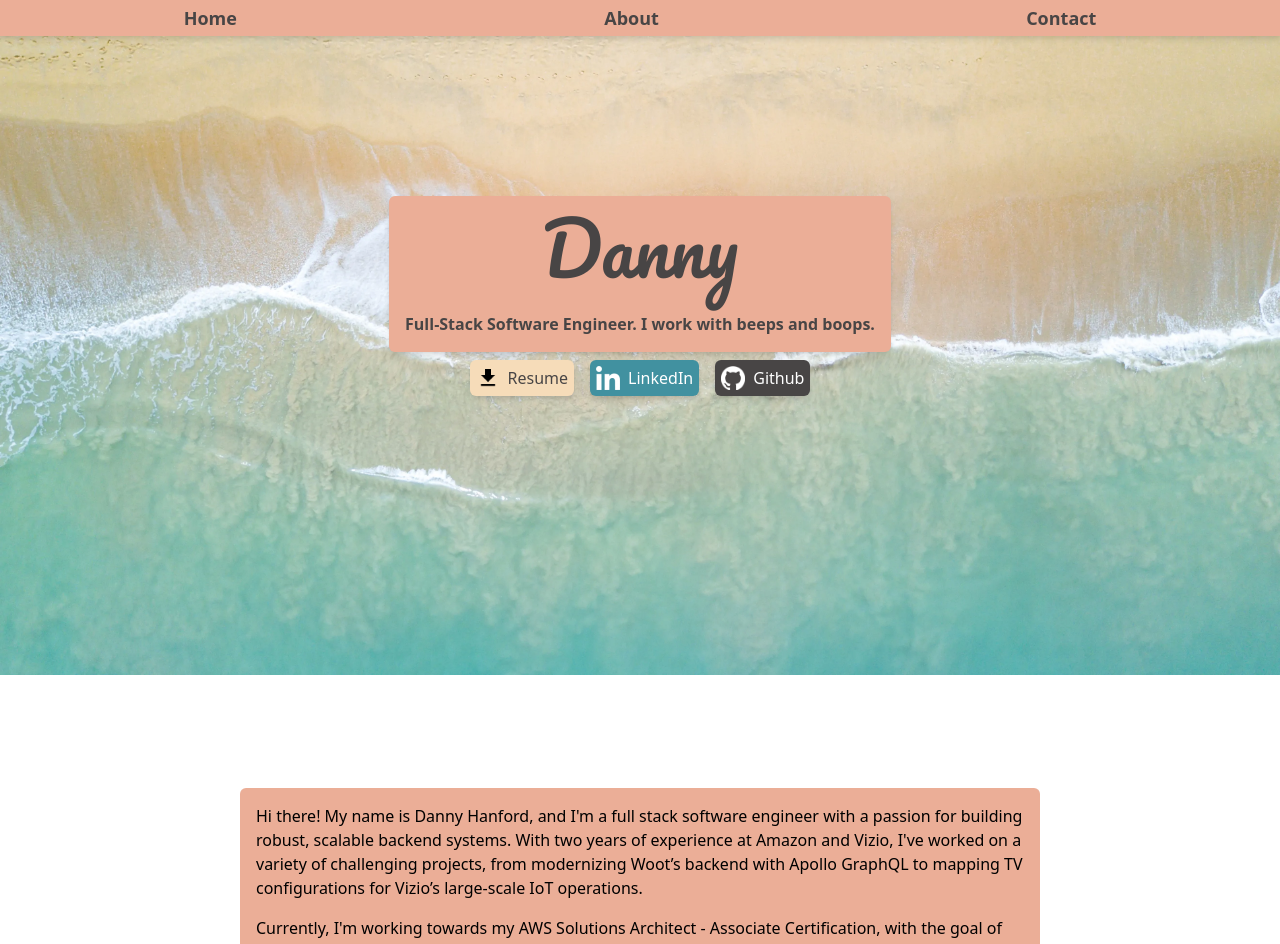
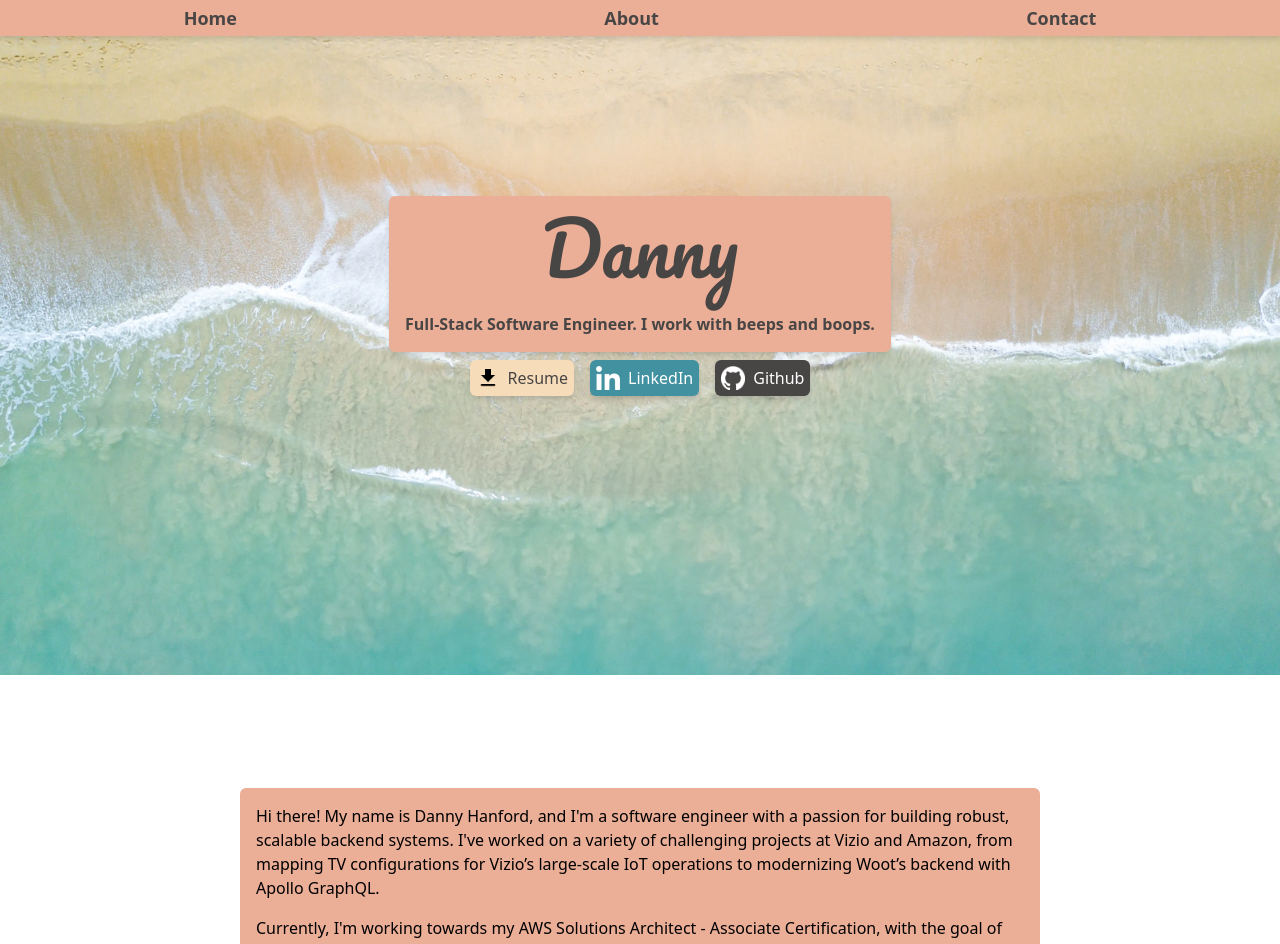
Before and after one commit to dannyhannyford/tynext, a Next.js app: page / in a window 1280 px wide. Shown: the top 944 px of the page. Built offline with nearby package versions, Linux system fonts and the light colour scheme.

Commit message:
reword About me section

```diff
--- a/pages/About.tsx
+++ b/pages/About.tsx
@@ -7,12 +7,11 @@ export default function About() {
         <div className="flex flex-col justify-center rounded-md bg-peach-400">
           <div className="m-4 max-w-3xl">
             <div className="mb-4">
-              Hi there! My name is Danny Hanford, and I'm a full stack software
-              engineer with a passion for building robust, scalable backend
-              systems. With two years of experience at Amazon and Vizio, I've
-              worked on a variety of challenging projects, from modernizing
-              Woot’s backend with Apollo GraphQL to mapping TV configurations
-              for Vizio’s large-scale IoT operations.
+              Hi there! My name is Danny Hanford, and I'm a software engineer
+              with a passion for building robust, scalable backend systems. I've
+              worked on a variety of challenging projects at Vizio and Amazon,
+              from mapping TV configurations for Vizio’s large-scale IoT
+              operations to modernizing Woot’s backend with Apollo GraphQL.
             </div>
             <div className="">
               Currently, I'm working towards my AWS Solutions Architect -
```
